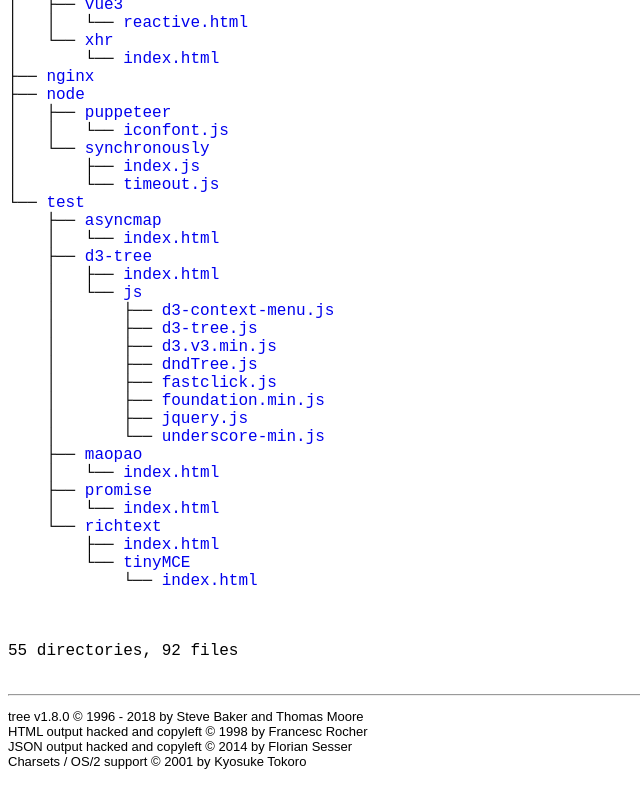
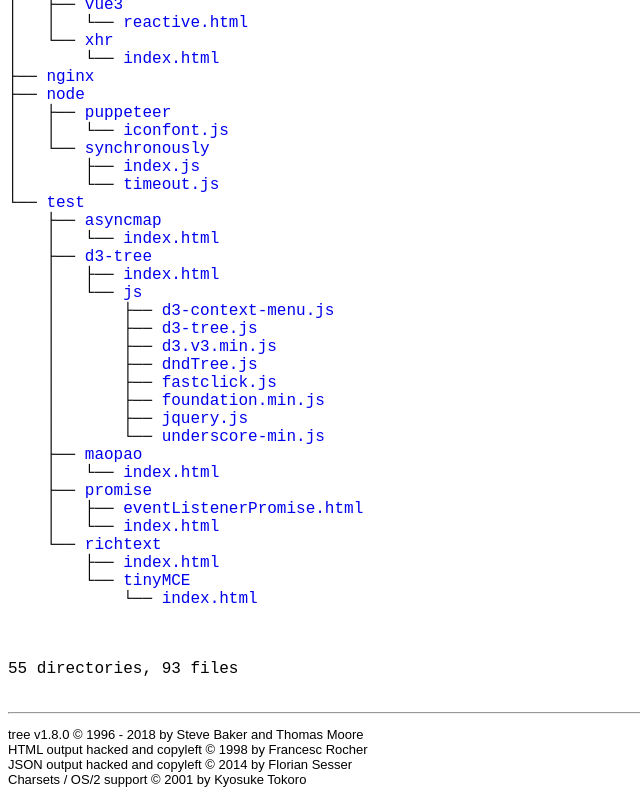
Before and after one commit to zhuoqi-chen/lab, a plain HTML site: page index.html in a window 1280 px wide. Shown: the part 2154-2954 px from the top of the page, without its empty margins (0-640 px from the left). Drawn offline with Linux system fonts and the light colour scheme.

Commit message:
feat: eventListenerPromise

```diff
--- a/index.html
+++ b/index.html
@@ -171,6 +171,7 @@
 	&nbsp;&nbsp;&nbsp; ├── <a href="./test/maopao/">maopao</a><br>
 	&nbsp;&nbsp;&nbsp; │   └── <a href="./test/maopao/index.html">index.html</a><br>
 	&nbsp;&nbsp;&nbsp; ├── <a href="./test/promise/">promise</a><br>
+	&nbsp;&nbsp;&nbsp; │   ├── <a href="./test/promise/eventListenerPromise.html">eventListenerPromise.html</a><br>
 	&nbsp;&nbsp;&nbsp; │   └── <a href="./test/promise/index.html">index.html</a><br>
 	&nbsp;&nbsp;&nbsp; └── <a href="./test/richtext/">richtext</a><br>
 	&nbsp;&nbsp;&nbsp; &nbsp;&nbsp;&nbsp; ├── <a href="./test/richtext/index.html">index.html</a><br>
@@ -180,7 +181,7 @@
 	</p>
 	<p>
 
-55 directories, 92 files
+55 directories, 93 files
 	<br><br>
 	</p>
 	<hr>
```
Also changed, not shown: test/promise/eventListenerPromise.html (added, +40 -0 lines).
